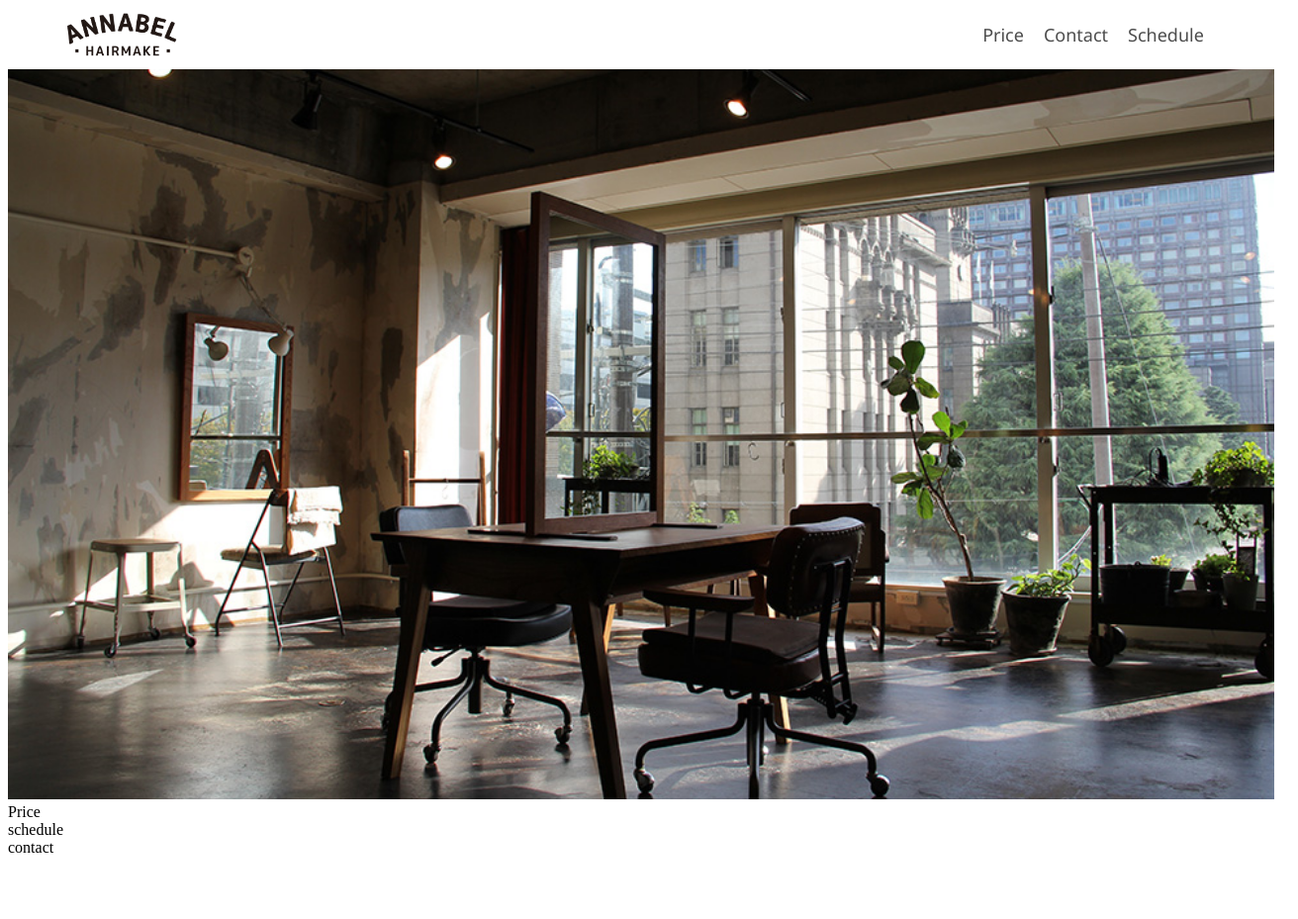
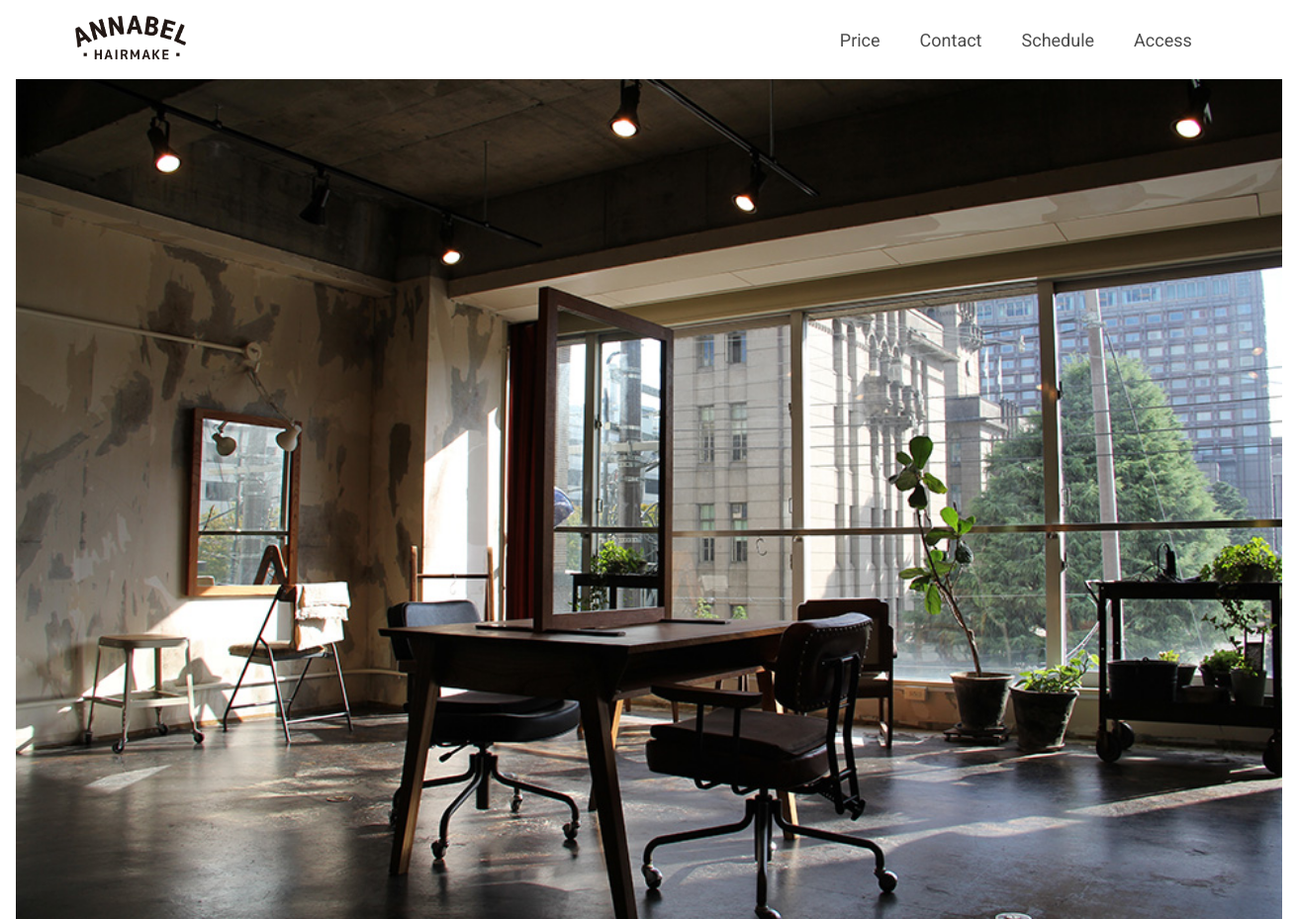
Before and after one commit to ymikaeru/ayumi-hairstylist, a website: page app/index.html in a window 1280 px wide. Shown: the top 929 px of the page at 99% size, 1312 px wide, since content can reach past the window. Before the commit the page ends 874 px from the top, so only its background shows below. Drawn offline with Linux system fonts and the light colour scheme.

Commit message:
change max-width

```diff
--- a/app/index.html
+++ b/app/index.html
@@ -6,21 +6,22 @@
   <title></title>
   <!--build:css css/styles.min.css-->
   <link rel="stylesheet" href="css/styles.css">
-  <link href="https://fonts.googleapis.com/css2?family=Noto+Sans:ital@0;1&display=swap" rel="stylesheet">
+  <link href="https://fonts.googleapis.com/css2?family=Roboto:ital,wght@0,400;1,300&display=swap" rel="stylesheet">
   <!--endbuild-->
 </head>
 
 <body>
   <div class=l-frame>
     <div class="header">
-      <ul class="menu">
-        <li class="logo">
-          <img class="logo" src="images/annabel_logo.png">
-        </li>
-        <li><a href="#price">Price</a></li>
-        <li><a href="#contact">Contact</a></li>
-        <li><a href="#schedule">Schedule</a></li>
-      </ul>
+
+      <div class="logo">
+        <img src="images/annabel_logo.png">
+      </div>
+      <div class="menu_item"><a href="#price">Price</a></div>
+      <div class="menu_item"><a href="#contact">Contact</a></div>
+      <div class="menu_item"><a href="#schedule">Schedule</a></div>
+      <div class="menu_item"><a href="#schedule">Access</a></div>
+
     </div>
 
     <section class="hero">
--- a/app/scss/styles.scss
+++ b/app/scss/styles.scss
@@ -1,28 +1,40 @@
 body{
 	-webkit-font-smoothing: antialiased;
+  background: #d8d8d8;
+	font-family: 'Roboto', sans-serif;
+	font-weight:100;
+	height: 100%;
+  padding: 0;
+  margin: 0;
 }
-
-.menu{
+.l-frame{
+		width: 100%;
+    max-width: 1280px;
+    margin: 0 auto;
+    box-sizing: content-box;
+    background: #fff;
+		padding: 0 16px;
+    overflow: hidden;
+	.header{
+		left: auto;
+    -webkit-box-pack: justify;
+    justify-content: space-between;
+    max-width: 1280px;
+    padding: 34px 6vw;
 		display: flex;
-	list-style-type: none;
 		align-items: center;
 		padding: 0 4vw;
-	height: 70px;
-	font-family: 'Noto Sans', sans-serif;
+		height: 80px;
 		font-size: 18px;
-	position:fixed;
-	background-color: white;
-	width: 100vw;
-	top: 0;
-	margin: 0;
 		box-sizing: border-box;
-
 		.logo{
-		height: 50px;
 			flex:1;
+			img{
+				width:130px;
 			}
-	li{
-		margin-right: 20px;
+		}
+		.menu_item{
+			margin-right: 40px;
 			a{
 				text-decoration: none;
 				color: #4c4c4c;
@@ -31,9 +43,11 @@ body{
 				}
 			}
 		}
+
 	}
+}
+
 .full_image{
-	width: 100vw;
-	height: 100vh;
+	width: 100%;
 	object-fit: cover;
 }
```
Also changed, not shown: app/css/styles.css. Lines whose indentation alone changed are shown as unchanged.
